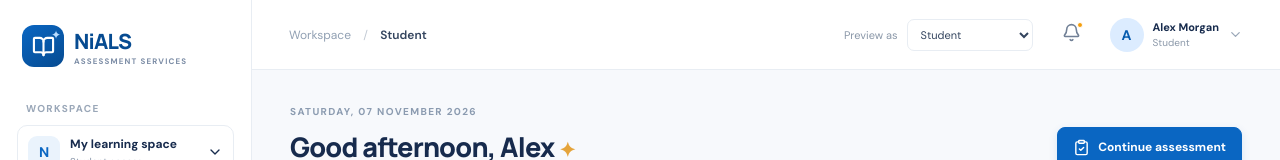
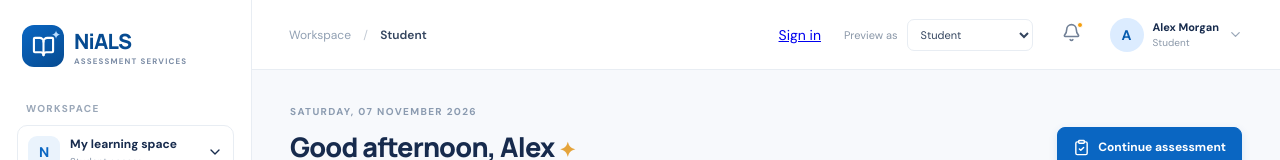
Before and after one commit to thasleenanasreen242-cmd/nials-assessment-lms, a Next.js app: page / in a window 1280 px wide. Shown: the top 160 px of the page. Built offline with nearby package versions, Linux system fonts and the light colour scheme.

Commit message:
Connect main dashboard to sign-in page

```diff
--- a/app/page.tsx
+++ b/app/page.tsx
@@ -93,7 +93,7 @@ export default function Home() {
   return <div className="app-shell">
     <Sidebar role={role} setRole={setRole} mobileOpen={mobileOpen} close={() => setMobileOpen(false)}/>
     <main className="main-area">
-      <header className="topbar"><div className="topbar-left"><button className="mobile-menu" onClick={() => setMobileOpen(true)} aria-label="Open menu"><Menu size={21}/></button><div className="breadcrumb">Workspace <span>/</span> <b>{role}</b></div></div><div className="topbar-right"><div className="role-select"><span>Preview as</span><select value={role} onChange={e=>setRole(e.target.value as Role)} aria-label="Preview dashboard role">{roles.map(r=><option key={r}>{r}</option>)}</select></div><button className="icon-button notification-button" onClick={()=>setNotifications(!notifications)} aria-label="Notifications"><Bell size={19}/><i/></button>{notifications && <div className="notification-pop"><b>You're all caught up</b><p>No new notifications in this demo workspace.</p></div>}<div className="profile"><div className="profile-avatar">{role === "Student" ? "A" : role === "Counsellor" ? "C" : role === "School Admin" ? "S" : "N"}</div><div className="profile-name"><b>{role === "Student" ? "Alex Morgan" : role === "Counsellor" ? "Counsellor" : role === "School Admin" ? "School Admin" : "NiALS Admin"}</b><small>{role}</small></div><ChevronDown size={15}/></div></div></header>
+      <header className="topbar"><div className="topbar-left"><button className="mobile-menu" onClick={() => setMobileOpen(true)} aria-label="Open menu"><Menu size={21}/></button><div className="breadcrumb">Workspace <span>/</span> <b>{role}</b></div></div><div className="topbar-right"><a href="/login" className="main-login-link">Sign in</a><div className="role-select"><span>Preview as</span><select value={role} onChange={e=>setRole(e.target.value as Role)} aria-label="Preview dashboard role">{roles.map(r=><option key={r}>{r}</option>)}</select></div><button className="icon-button notification-button" onClick={()=>setNotifications(!notifications)} aria-label="Notifications"><Bell size={19}/><i/></button>{notifications && <div className="notification-pop"><b>You're all caught up</b><p>No new notifications in this demo workspace.</p></div>}<div className="profile"><div className="profile-avatar">{role === "Student" ? "A" : role === "Counsellor" ? "C" : role === "School Admin" ? "S" : "N"}</div><div className="profile-name"><b>{role === "Student" ? "Alex Morgan" : role === "Counsellor" ? "Counsellor" : role === "School Admin" ? "School Admin" : "NiALS Admin"}</b><small>{role}</small></div><ChevronDown size={15}/></div></div></header>
       <div className="page-content">{role === "Student" ? <StudentDashboard/> : <StaffDashboard role={role}/>}<footer className="page-footer"><Brand/><span>© 2026 NiALS Assessment Services. All rights reserved.</span><span>Privacy-first learning & assessment</span></footer></div>
     </main>
   </div>;
```
